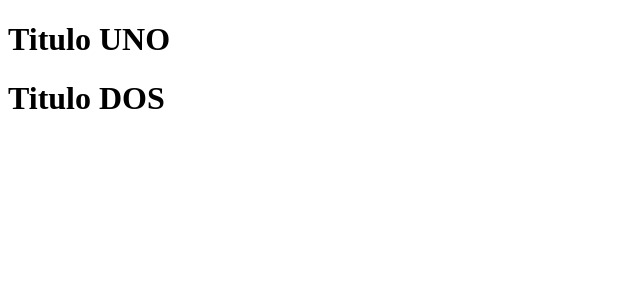
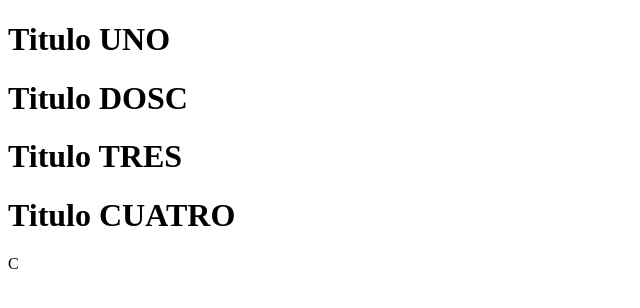
Before and after one commit to elyan8604/Curso_git_nuevo1, a plain HTML site: page index.html in a window 1280 px wide. Shown: the whole page, without its empty margins (0-640 px from the left). Drawn offline with Linux system fonts and the light colour scheme.

Commit message:
Guardando cambios en index.html

```diff
--- a/index.html
+++ b/index.html
@@ -7,6 +7,8 @@
 </head>
 <body>
     <h1>Titulo UNO</h1>
-    <h1>Titulo DOS</h1>
+    <h1>Titulo DOSC</h1>
+    <h1>Titulo TRES</h1>
+    <h1>Titulo CUATRO</h1>
 </body>
-</html>
+</html>C
```
